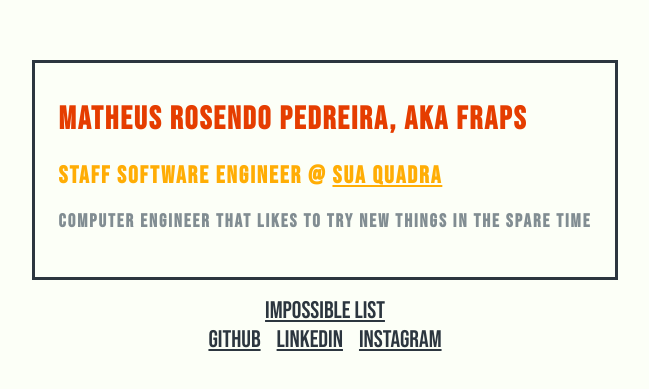
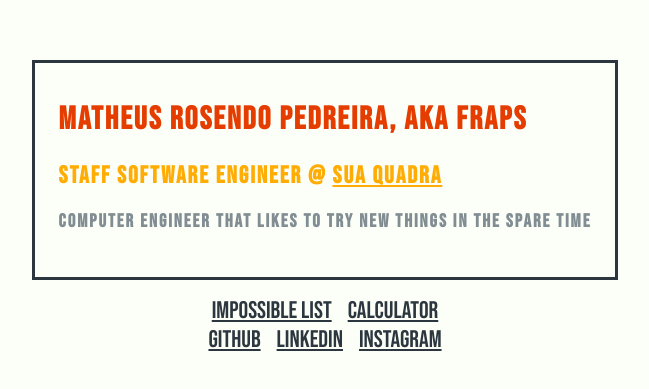
Before and after one commit to frapsMatheus/fraps.dev, a Next.js app: page / in a window 1280 px wide. Shown: the part 193-582 px from the top of the page, without its empty margins (315-964 px from the left). Built offline with nearby package versions, Linux system fonts and the light colour scheme.

Commit message:
feat: add link to calculator imovel.fraps.dev

```diff
--- a/src/pages/index.tsx
+++ b/src/pages/index.tsx
@@ -21,6 +21,7 @@ export default function Home() {
     return (
       <div className={styles.buttons}>
         <a href="/lista-impossivel">IMPOSSIBLE LIST</a>
+        <a href="https://imovel.fraps.dev">CALCULATOR</a>
         <br />
         <a href="/github">GITHUB</a>
         <a href="/linkedin">LINKEDIN</a>
```
